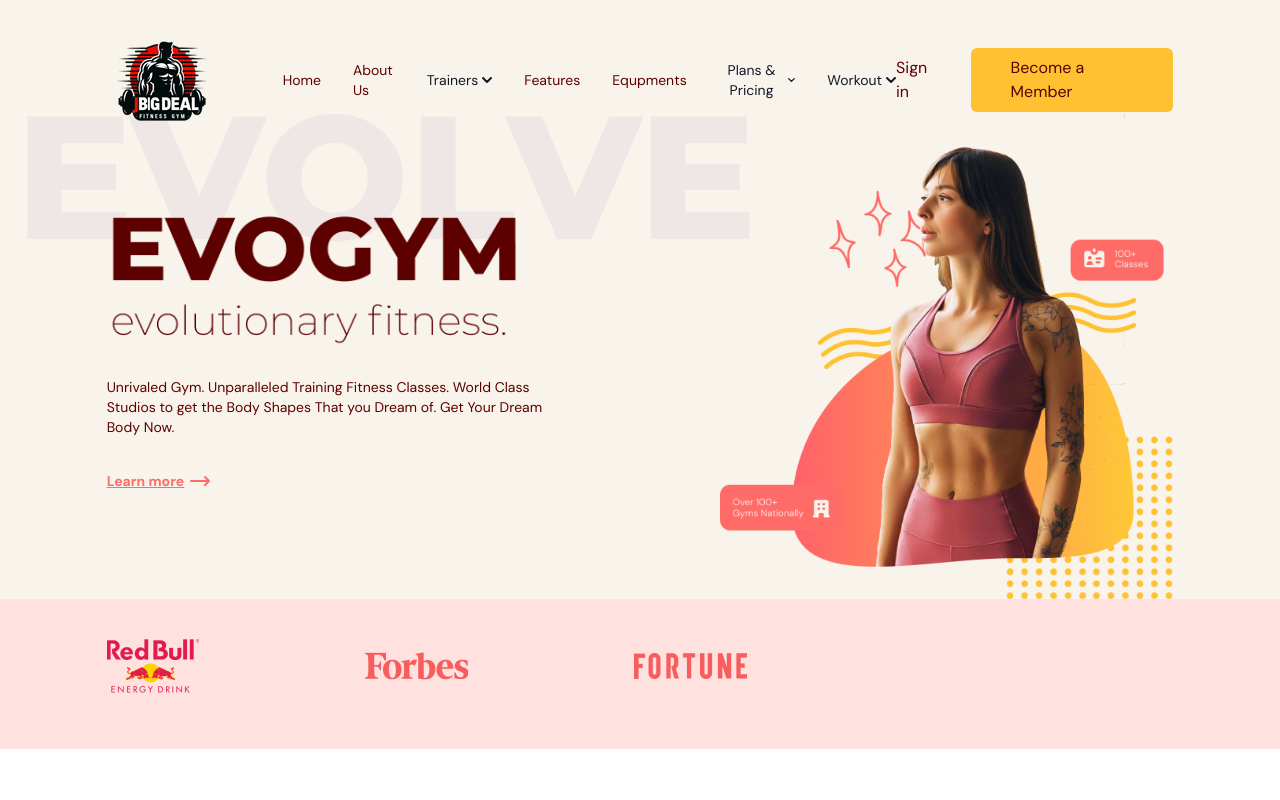
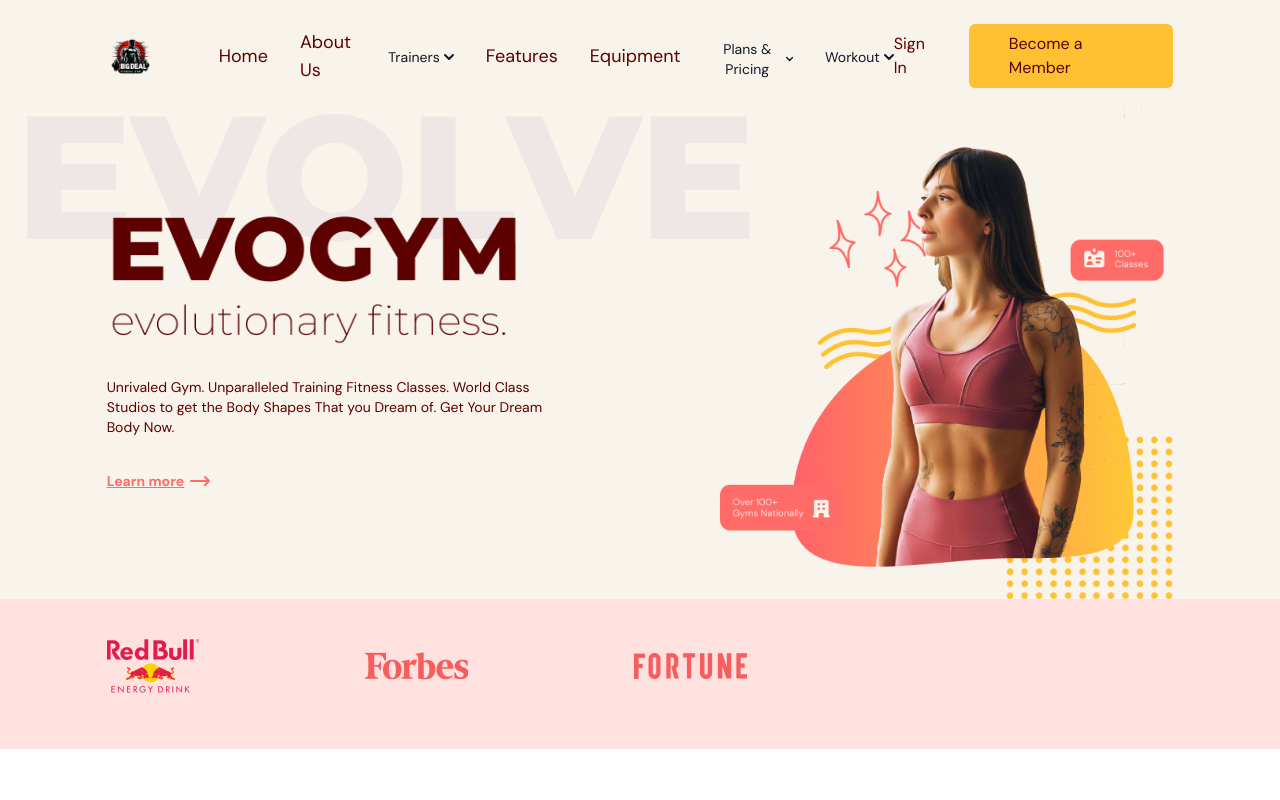
Before and after one commit to KARTIKPAUL/JBigDeal, a React (Vite) app: page / in a window 1280 px wide. Shown: the top 800 px of the page. Built offline with nearby package versions, Linux system fonts and the light colour scheme.

Commit message:
ready for deploy

```diff
--- a/src/App.tsx
+++ b/src/App.tsx
@@ -42,7 +42,7 @@ function App() {
           <Route path="/faqs" element={<MainFaqs />} />
           <Route path="/about-us" element={<MainAbout />} />
           <Route path="/certified-trainer" element={<CertifiedTrainers />} />
-          <Route path="/pesonal-trainer" element={<PersonalTrainer />} />
+          <Route path="/personal-trainer" element={<PersonalTrainer />} />
           <Route path="/yoga-zumba-trainer" element={<YogaAndZumba />} />
           <Route path="/features" element={<Features />} />
           <Route path="/equipments" element={<EquipmentPage />} />
--- a/src/scenes/navbar/index.tsx
+++ b/src/scenes/navbar/index.tsx
@@ -1,7 +1,6 @@
 import { useState } from 'react';
-import { Bars3Icon, XMarkIcon } from "@heroicons/react/24/solid";
-import Logo from "@/assets/bigDealLogo.png"
-//import Link from './Link';
+import { Bars3Icon, XMarkIcon, ChevronDownIcon, ChevronUpIcon } from "@heroicons/react/24/solid";
+import Logo from "@/assets/bigDealLogo.png";
 import { Link } from 'react-router-dom';
 import { SelectedPage } from '@/shared/types';
 import useMediaQuery from '@/hooks/useMediaQuery';
@@ -10,124 +9,178 @@ import Dropdown from '@/helper/Dropdown';
 
 type Props = {
   isTopOfPage: boolean;
-  selectedPage: SelectedPage
+  selectedPage: SelectedPage;
   setSelectedPage: (value: SelectedPage) => void;
-}
+};
 
-const Navbar = ({ isTopOfPage, setSelectedPage}: Props) => {
+const Navbar = ({ isTopOfPage, setSelectedPage }: Props) => {
   const flexBetween = "flex items-center justify-between";
-  const [isMenuToggled, setIsMenuToggeled] =useState<boolean>(false)
+  const [isMenuToggled, setIsMenuToggled] = useState<boolean>(false);
+  const [openDropdown, setOpenDropdown] = useState<string | null>(null);
   const isAboveMediumScreens = useMediaQuery('(min-width: 1060px)');
   const navbarBackground = isTopOfPage ? "" : "bg-primary-100 drop-shadow";
-  return (<nav>
-    <div
-    className={`${navbarBackground}${flexBetween} fixed top-0 z-30 w-full py-6` }
-    >
+
+  const handleMobileLinkClick = () => {
+    setIsMenuToggled(false);
+    setOpenDropdown(null);
+  };
+
+  return (
+    <nav>
+      <div className={`${navbarBackground} ${flexBetween} fixed top-0 z-30 w-full py-6`}>
         <div className={`${flexBetween} mx-auto w-5/6`}>
           <div className={`${flexBetween} w-full gap-16`}>
-        {/* {Left side} */}
-        <img src={Logo} alt="Logo" />
+            <img src={Logo} alt="Logo" className="h-12 w-auto" />
 
-        {/* {Right Side} */}
-        {isAboveMediumScreens ?(<div
-        className={`${flexBetween} w-full`}>
-          <div className={`${flexBetween} gap-8 text-sm`}>
-                  <Link to="/">Home</Link>
-                  <Link to="/about-us">About Us</Link>
+            {isAboveMediumScreens ? (
+              <div className={`${flexBetween} w-full`}>
+                <div className={`${flexBetween} gap-8 text-lg`}>
+                  <Link to="/" className="hover:text-primary-500 duration-200">Home</Link>
+                  <Link to="/about-us" className="hover:text-primary-500 duration-200">About Us</Link>
                   <Dropdown
                     buttonLabel="Trainers"
                     options={[
                       { label: "Certified Trainer", href: "/certified-trainer" },
-                      { label: "Personal Trainer", href: "/pesonal-trainer" },
-                      { label: "Yuga & Zumba Trainer", href: "/yoga-zumba-trainer" }
+                      { label: "Personal Trainer", href: "/personal-trainer" },
+                      { label: "Yoga & Zumba Trainer", href: "/yoga-zumba-trainer" }
                     ]}
                   />
-
-                <Link to="/features"> Features </Link>
-                <Link to="/equipments">Equpments</Link>
-
-
-
+                  <Link to="/features" className="hover:text-primary-500 duration-200">Features</Link>
+                  <Link to="/equipments" className="hover:text-primary-500 duration-200">Equipment</Link>
                   <Dropdown
                     buttonLabel="Plans & Pricing"
                     options={[
                       { label: "Memberships Offers", href: "/memberships" },
-
                     ]}
                   />
-
                   <Dropdown
                     buttonLabel="Workout"
                     options={[
                       { label: "Zumba", href: "/workout-zumba" },
                       { label: "Yoga", href: "/workout-yoga" },
-                                  { label: "Suana", href: "/workout-suana" },
+                      { label: "Sauna", href: "/workout-sauna" },
                     ]}
-
                   />
-
-
-
                 </div>
                 <div className={`${flexBetween} gap-8`}>
-            <p> Sign in</p>
-             <ActionButton setSelectedPage={setSelectedPage}> Become a Member</ActionButton>
+                  <Link to="/signin" className="hover:text-primary-500 transition duration-300">Sign In</Link>
+                  <ActionButton setSelectedPage={setSelectedPage}>Become a Member</ActionButton>
                 </div>
               </div>
             ) : (
               <button
-         className=' rounded-full bg-secondary-500 p-2'
-         onClick={() => setIsMenuToggeled(!isMenuToggled)}
+                className="rounded-full bg-secondary-500 p-2 hover:bg-secondary-400 transition duration-300"
+                onClick={() => setIsMenuToggled(!isMenuToggled)}
               >
-          <Bars3Icon className='h-6 w-6 text-white'/>
+                <Bars3Icon className="h-6 w-6 text-white" />
               </button>
             )}
           </div>
         </div>
       </div>
 
-    {/* {MOBILE MENU MODEL} */}
+      {/* Mobile Menu */}
       {!isAboveMediumScreens && isMenuToggled && (
-      <div className='fixed right-0 bottom-0 z-40 h-full w-[300px] bg-primary-100 drop-shadow-xl'>
-        {/* {CLOSE ICON} */}
-        <div className='flex justify-end p-12'>
-          <button onClick={() => setIsMenuToggeled(!isMenuToggled)}>
-            <XMarkIcon className='h-6 w-6 text-gray-400'></XMarkIcon>
+        <div className="fixed inset-0 z-40 bg-black bg-opacity-50">
+          <div className="fixed right-0 top-0 h-screen w-full max-w-xs bg-primary-100 shadow-xl">
+            <div className="flex justify-end p-6">
+              <button
+                onClick={() => setIsMenuToggled(false)}
+                className="rounded-full p-1 hover:bg-gray-200 transition duration-300"
+              >
+                <XMarkIcon className="h-8 w-8 text-gray-800" />
               </button>
             </div>
 
-        {/* {MENU ITEMS} */}
-        <div className="ml-[33%] flex flex-col gap-10 text-2xl">
-        <Link to="/">Home</Link>
-                  <Link to="/about-us">About Us</Link>
-                  <Dropdown
-                    buttonLabel="Trainers"
-                    options={[
-                      { label: "Certified Trainer", href: "/certified-trainer" },
-                      { label: "Personal Trainer", href: "/pesonal-trainer" },
-                      { label: "Yuga & Zumba Trainer", href: "/yoga-zumba-trainer" }
-                    ]}
-                  />
+            <div className="flex h-[calc(100vh-80px)] flex-col justify-between px-8 pb-12">
+              <div className="flex flex-col gap-6 text-2xl">
+                {[
+                  { to: "/", label: "Home" },
+                  { to: "/about-us", label: "About Us" },
+                  {
+                    label: "Trainers",
+                    subItems: [
+                      { to: "/certified-trainer", label: "Certified Trainer" },
+                      { to: "/personal-trainer", label: "Personal Trainer" },
+                      { to: "/yoga-zumba-trainer", label: "Yoga & Zumba Trainer" }
+                    ]
+                  },
+                  { to: "/features", label: "Features" },
+                  { to: "/equipments", label: "Equipment" },
+                  {
+                    label: "Plans & Pricing",
+                    subItems: [
+                      { to: "/memberships", label: "Memberships Offers" }
+                    ]
+                  },
+                  {
+                    label: "Workout",
+                    subItems: [
+                      { to: "/workout-zumba", label: "Zumba" },
+                      { to: "/workout-yoga", label: "Yoga" },
+                      { to: "/workout-sauna", label: "Sauna" }
+                    ]
+                  },
+                ].map((item) => (
+                  <div key={item.label}>
+                    {item.to ? (
+                      <Link
+                        to={item.to}
+                        onClick={handleMobileLinkClick}
+                        className="block py-2 hover:text-primary-500 transition duration-300"
+                      >
+                        {item.label}
+                      </Link>
+                    ) : (
+                      <div className="flex flex-col">
+                        <button
+                          onClick={() => setOpenDropdown(openDropdown === item.label ? null : item.label)}
+                          className="flex items-center justify-between py-2 hover:text-primary-500 transition duration-300"
+                        >
+                          <span>{item.label}</span>
+                          {openDropdown === item.label ? (
+                            <ChevronUpIcon className="h-6 w-6" />
+                          ) : (
+                            <ChevronDownIcon className="h-6 w-6" />
+                          )}
+                        </button>
+                        {openDropdown === item.label && (
+                          <div className="ml-4 flex flex-col gap-3 border-l-2 border-gray-300 pl-4">
+                            {item.subItems?.map((subItem) => (
+                              <Link
+                                key={subItem.label}
+                                to={subItem.to}
+                                onClick={handleMobileLinkClick}
+                                className="block py-1.5 text-2xl hover:text-primary-500 transition duration-300"
+                              >
+                                {subItem.label}
+                              </Link>
+                            ))}
+                          </div>
+                        )}
+                      </div>
+                    )}
+                  </div>
+                ))}
+              </div>
 
-                <Link to="/features"> Features </Link>
-                <Link to="/equipments">Equpments</Link>
-                <Dropdown
-                                buttonLabel="Plans & Pricing"
-                                options={[
-                                  { label: "Memberships Offers", href: "/memberships" },
-
-                                ]}
-                              />
-
-                              <Dropdown
-                                buttonLabel="Workout"
-                                options={[
-                                  { label: "Zumba", href: "/workout-zumba" },
-                                  { label: "Yoga", href: "/workout-yoga" },
-                                  { label: "Suana", href: "/workout-suana" },
-                                ]}
-
-                              />
+              <div className="flex flex-col gap-6">
+                <Link
+                  to="/signin"
+                  onClick={handleMobileLinkClick}
+                  className="text-center text-2xl hover:text-primary-500 transition duration-300"
+                >
+                  Sign In
+                </Link>
+                <ActionButton
+                  setSelectedPage={setSelectedPage}
+                  onClick={handleMobileLinkClick}
+                  className="w-full py-3 text-2xl"
+                >
+                  Become a Member
+                </ActionButton>
+              </div>
+            </div>
           </div>
         </div>
       )}
```
Lines whose indentation alone changed are shown as unchanged.
